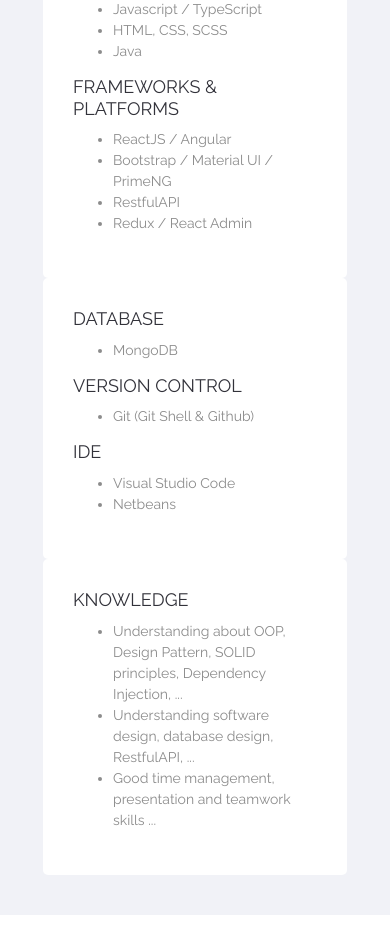
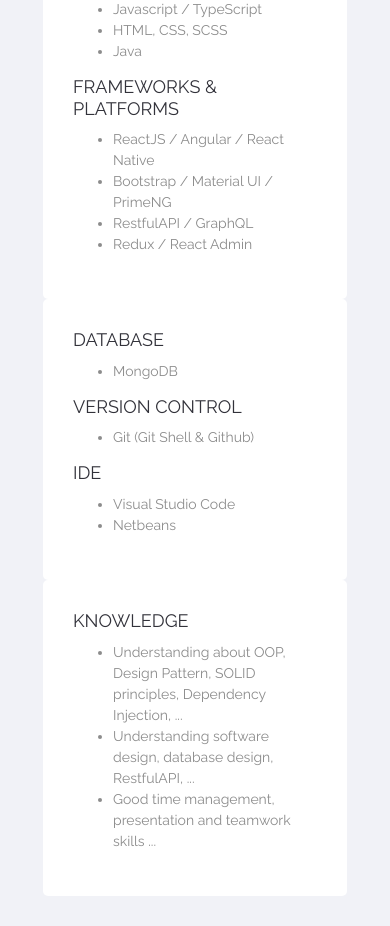
Before and after one commit to hiimxu/my-cv, a React (Create React App) app: page / in a window 390 px wide. Shown: the part 2420-3346 px from the top of the page. Built offline with nearby package versions, Linux system fonts and the light colour scheme.

Commit message:
Add skill

```diff
--- a/src/App.css
+++ b/src/App.css
@@ -41,3 +41,18 @@ a:hover {
     text-decoration: none;
     color: #e74c3c;
 }
+
+html *::-webkit-scrollbar {
+    border-radius: 0;
+    width: 8px;
+}
+
+html *::-webkit-scrollbar-thumb {
+    border-radius: 4px;
+    background-color: rgba(0, 0, 0, 0.15);
+}
+
+html *::-webkit-scrollbar-track {
+    border-radius: 0;
+    background-color: rgba(0, 0, 0, 0);
+}
--- a/src/components/Sidebar/Sidebar.module.scss
+++ b/src/components/Sidebar/Sidebar.module.scss
@@ -6,11 +6,13 @@
     background-color: #0a1929;
     z-index: 999;
 }
-.wrapper.wrapper-actived {
+
+.wrapper-active {
     left: 0;
     transition: all 0.35s ease;
 }
-.wrapper.wrapper-static {
+
+.wrapper-static {
     left: -100%;
     transition: all 0.7s ease;
 }
@@ -90,3 +92,13 @@
         color: #3498db;
     }
 }
+
+@media only screen and (max-width: 600px) {
+    .wrapper {
+        width: 100vw;
+        height: 150%;
+    }
+    .wrapper-static {
+        transition: all 0.35s ease;
+    }
+}
--- a/src/components/Sidebar/index.tsx
+++ b/src/components/Sidebar/index.tsx
@@ -21,6 +21,10 @@ function Sidebar() {
         setShow(!show);
     };
 
+    const handleCloseSidebar = () => {
+        setShow(false);
+    };
+
     return (
         <div>
             <div className={cx('menu-btn')}>
@@ -32,7 +36,7 @@ function Sidebar() {
             <div
                 className={
                     show
-                        ? cx('wrapper', 'wrapper-actived')
+                        ? cx('wrapper', 'wrapper-active')
                         : cx('wrapper', 'wrapper-static')
                 }
             >
@@ -44,6 +48,7 @@ function Sidebar() {
                             smooth={true}
                             offset={0}
                             duration={500}
+                            onClick={handleCloseSidebar}
                         >
                             <h1>HieuDD</h1>
                         </Link>
@@ -62,6 +67,7 @@ function Sidebar() {
                         smooth={true}
                         offset={0}
                         duration={500}
+                        onClick={handleCloseSidebar}
                     >
                         <li className={cx('item')}>
                             <HomeIcon />
@@ -75,6 +81,7 @@ function Sidebar() {
                         smooth={true}
                         offset={0}
                         duration={500}
+                        onClick={handleCloseSidebar}
                     >
                         <li className={cx('item')}>
                             <PersonIcon />
@@ -88,6 +95,7 @@ function Sidebar() {
                         smooth={true}
                         offset={0}
                         duration={500}
+                        onClick={handleCloseSidebar}
                     >
                         <li className={cx('item')}>
                             <SignalCellularAltIcon />
@@ -101,6 +109,7 @@ function Sidebar() {
                         smooth={true}
                         offset={0}
                         duration={500}
+                        onClick={handleCloseSidebar}
                     >
                         <li className={cx('item')}>
                             <EqualizerIcon />
@@ -114,6 +123,7 @@ function Sidebar() {
                         smooth={true}
                         offset={0}
                         duration={500}
+                        onClick={handleCloseSidebar}
                     >
                         <li className={cx('item')}>
                             <SchoolIcon />
--- a/src/index.tsx
+++ b/src/index.tsx
@@ -5,12 +5,12 @@ import App from './App';
 import reportWebVitals from './reportWebVitals';
 
 const root = ReactDOM.createRoot(
-  document.getElementById('root') as HTMLElement
+    document.getElementById('root') as HTMLElement,
 );
 root.render(
-  <React.StrictMode>
-    <App />
-  </React.StrictMode>
+    // <React.StrictMode>
+    <App />,
+    // </React.StrictMode>
 );
 
 // If you want to start measuring performance in your app, pass a function
--- a/src/shared/skills.ts
+++ b/src/shared/skills.ts
@@ -17,9 +17,9 @@ export const SKILL_INFO: Array<Skill> = [
             {
                 name: 'FRAMEWORKS & PLATFORMS',
                 list: [
-                    'ReactJS / Angular',
+                    'ReactJS / Angular / React Native',
                     'Bootstrap / Material UI / PrimeNG',
-                    'RestfulAPI',
+                    'RestfulAPI / GraphQL',
                     'Redux / React Admin',
                 ],
             },
```
